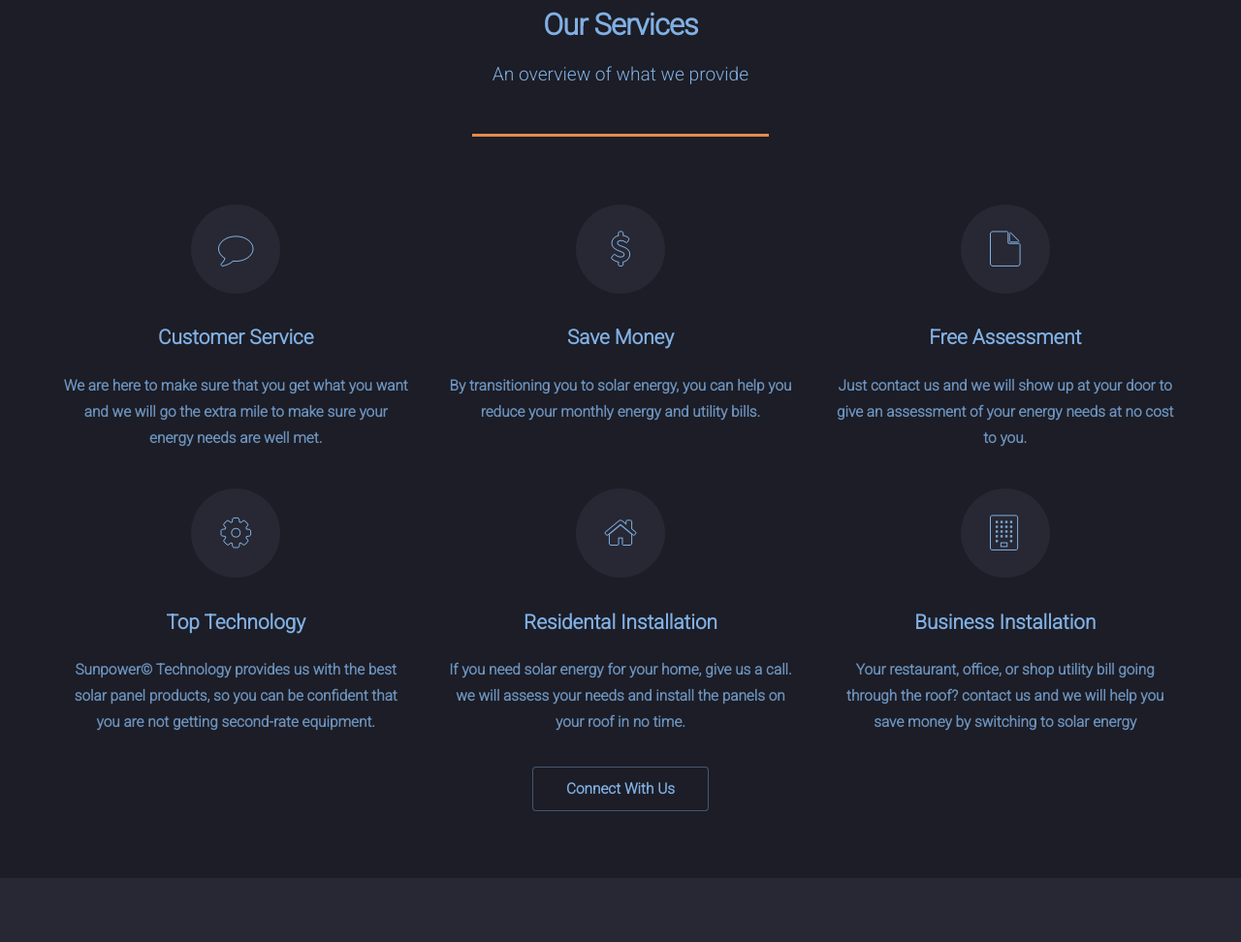
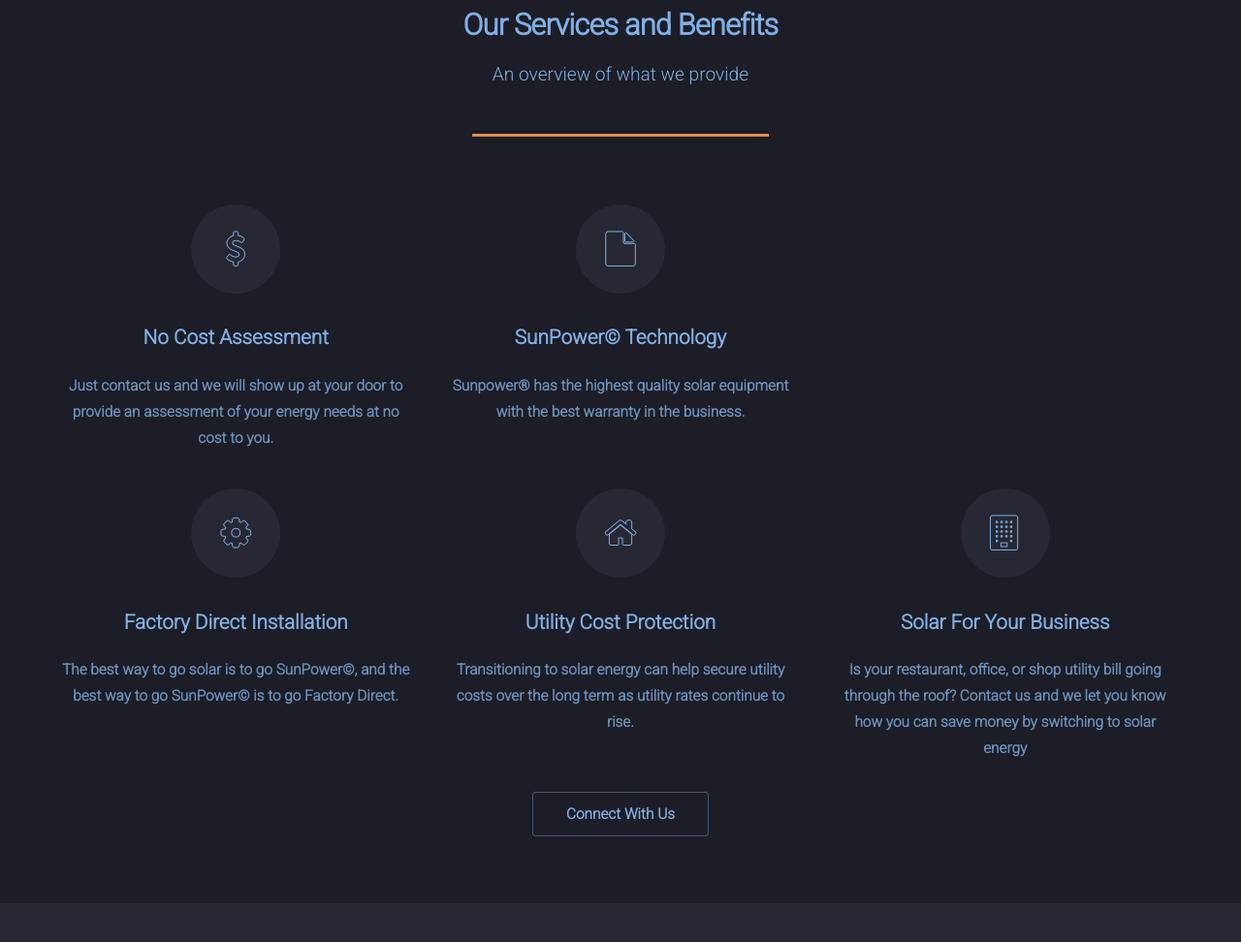
Before and after one commit to sakoh/hyperion-solar, a plain HTML site: page index.html in a window 1280 px wide. Shown: the part 3417-4389 px from the top of the page at 97% size. Drawn offline with Linux system fonts and the light colour scheme.

Commit message:
services updated.

```diff
--- a/index.html
+++ b/index.html
@@ -151,44 +151,41 @@
 <section id="four" class="wrapper style1 special fade-up">
 	<div class="container">
 		<header class="major">
-			<h2>Our Services</h2>
+			<h2>Our Services and Benefits</h2>
 			<p class="subheader">An overview of what we provide</p>
 		</header>
 		<div class="box alt">
 			<div class="row uniform">
-				<section class="4u 6u(medium) 12u$(xsmall)">
-					<span class="icon alt major fa-comment"></span>
-					<h3>Customer Service</h3>
-					<p>We are here to make sure that you get what you want and we will go the extra
-						mile to make sure your energy needs are well met.</p>
-				</section>
 				<section class="4u 6u$(medium) 12u$(xsmall)">
 					<span class="icon alt major fa-usd"></span>
-					<h3>Save Money</h3>
-					<p>By transitioning you to solar energy, you can help you reduce your monthly energy and utility bills.</p>
+					<h3>No Cost Assessment</h3>
+					<p>Just contact us and we will show up at your door to provide an
+						assessment of your energy needs at no cost to you.</p>
 				</section>
 				<section class="4u$ 6u(medium) 12u$(xsmall)">
 					<span class="icon alt major fa-file"></span>
-					<h3>Free Assessment</h3>
-					<p>Just contact us and we will show up at your door to give an assessment of your energy needs at no cost to you.</p>
+					<h3>SunPower© Technology</h3>
+					<p>Sunpower® has the highest quality solar equipment with the
+						best warranty in the business.</p>
 				</section>
 				<section class="4u 6u(medium) 12u$(xsmall)">
 					<span class="icon alt major fa-cog"></span>
-					<h3>Top Technology</h3>
-					<p>Sunpower© Technology provides us with the best solar panel products,
-						so you can be confident that you are not getting second-rate equipment.</p>
+					<h3>Factory Direct Installation</h3>
+					<p>The best way to go solar is to go SunPower©, and the best way
+						to go SunPower© is to go Factory Direct.</p>
 				</section>
 				<section class="4u 6u$(medium) 12u$(xsmall)">
 					<span class="icon alt major fa-home"></span>
-					<h3>Residental Installation</h3>
-					<p>If you need solar energy for your home, give us a call.
-						we will assess your needs and install the panels on your roof in no time.</p>
+					<h3>Utility Cost Protection</h3>
+					<p>Transitioning to solar energy can help secure utility costs over
+						the long term as utility rates continue to rise.</p>
 				</section>
 				<section class="4u$ 6u(medium) 12u$(xsmall)">
 					<span class="icon alt major fa-building"></span>
-					<h3>Business Installation</h3>
-					<p>Your restaurant, office, or shop utility bill going through the roof?
-						contact us and we will help you save money by switching to solar energy</p>
+					<h3>Solar For Your Business</h3>
+					<p>Is your restaurant, office, or shop utility bill going through the
+						roof? Contact us and we let you know how you can save
+						money by switching to solar energy</p>
 				</section>
 			</div>
 		</div>
```
